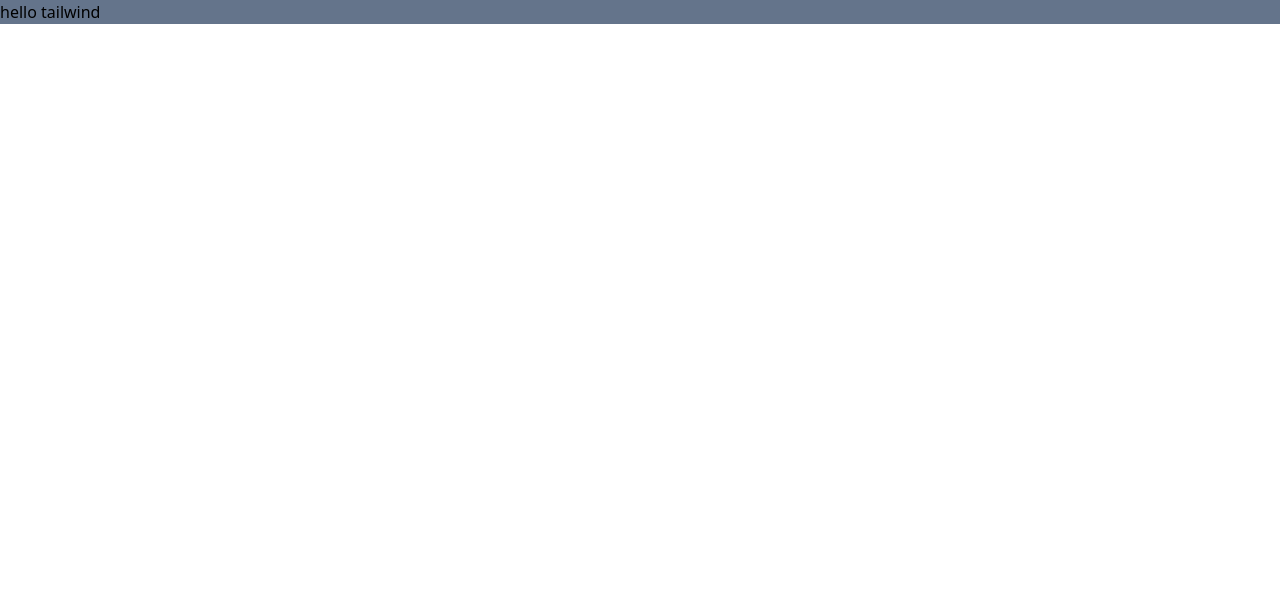
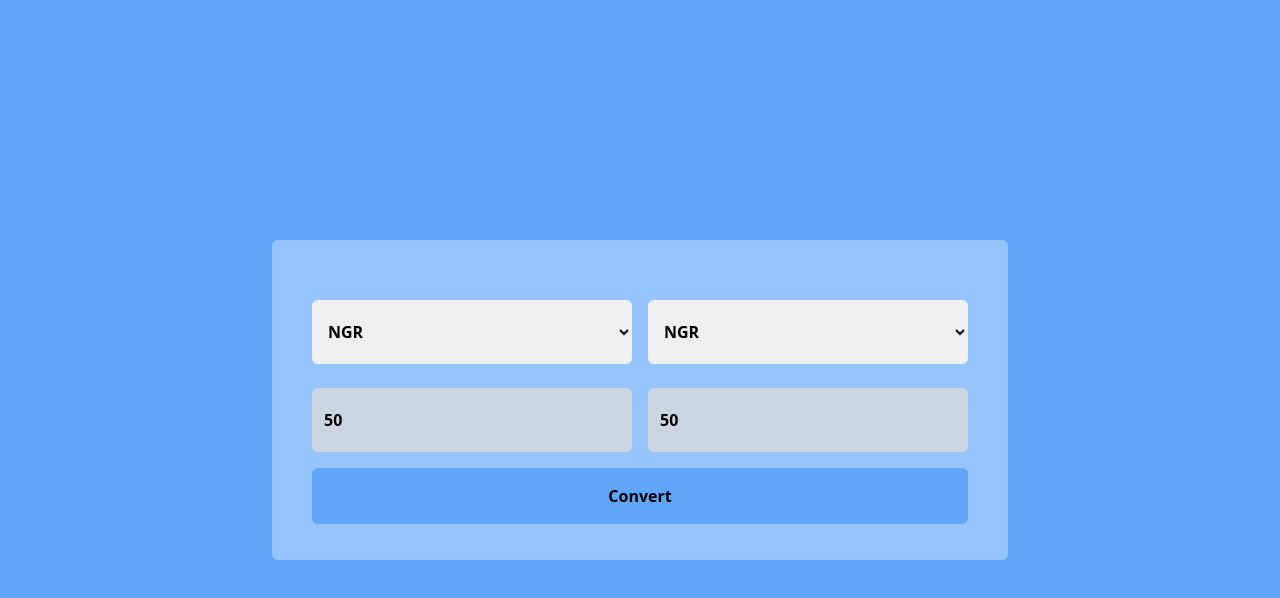
Before and after one commit to gaffOverflow/CurrencyConverter, a plain HTML site: page index.html in a window 1280 px wide. Drawn offline with Linux system fonts and the light colour scheme.

Commit message:
new design added

```diff
--- a/index.html
+++ b/index.html
@@ -7,9 +7,39 @@
   <title>Awesome Currency Converter</title>
   <link rel="stylesheet" href="style.css">
   <script src="script.js" defer></script>
+  <style>
+    option{
+      font-size: 10px;
+    }
+  </style>
 </head>
 <body>
-  <h1 class="bg-slate-500
-  ">hello tailwind</h1>
+<div class="container bg-blue-400 h-[100dvh] w-[100dvw] font-bold grid place-content-center">
+  <main class="bg-[#ffffff57] py-9 px-10 rounded-md ">
+    <div class="grid grid-cols-2 gap-4">
+    <aside>
+<select value="" class="sel">
+      <option name="" id="">NGR</option>
+      <option name="" id="">NGR</option>
+      <option name="" id="">NGR</option>
+
+    </select>
+    <br>
+    <input type="text" name="" id="" value="50" class="input">
+    </aside>
+    <aside>
+<select value="" class="sel">
+      <option name="" id="">NGR</option>
+      <option name="" id="">NGR</option>
+      <option name="" id="">NGR</option>
+
+    </select>
+    <br>
+    <input type="text" name="" id="" value="50" class="input">
+    </aside>
+    </div>
+<button class="w-full bg-blue-400 py-4 mt-4 rounded-md active:bg-blue-400 hover:bg-blue-500 duration-100">Convert</button>
+  </main>
+</div>
 </body>
 </html>
```
Also changed, not shown: style.css.
